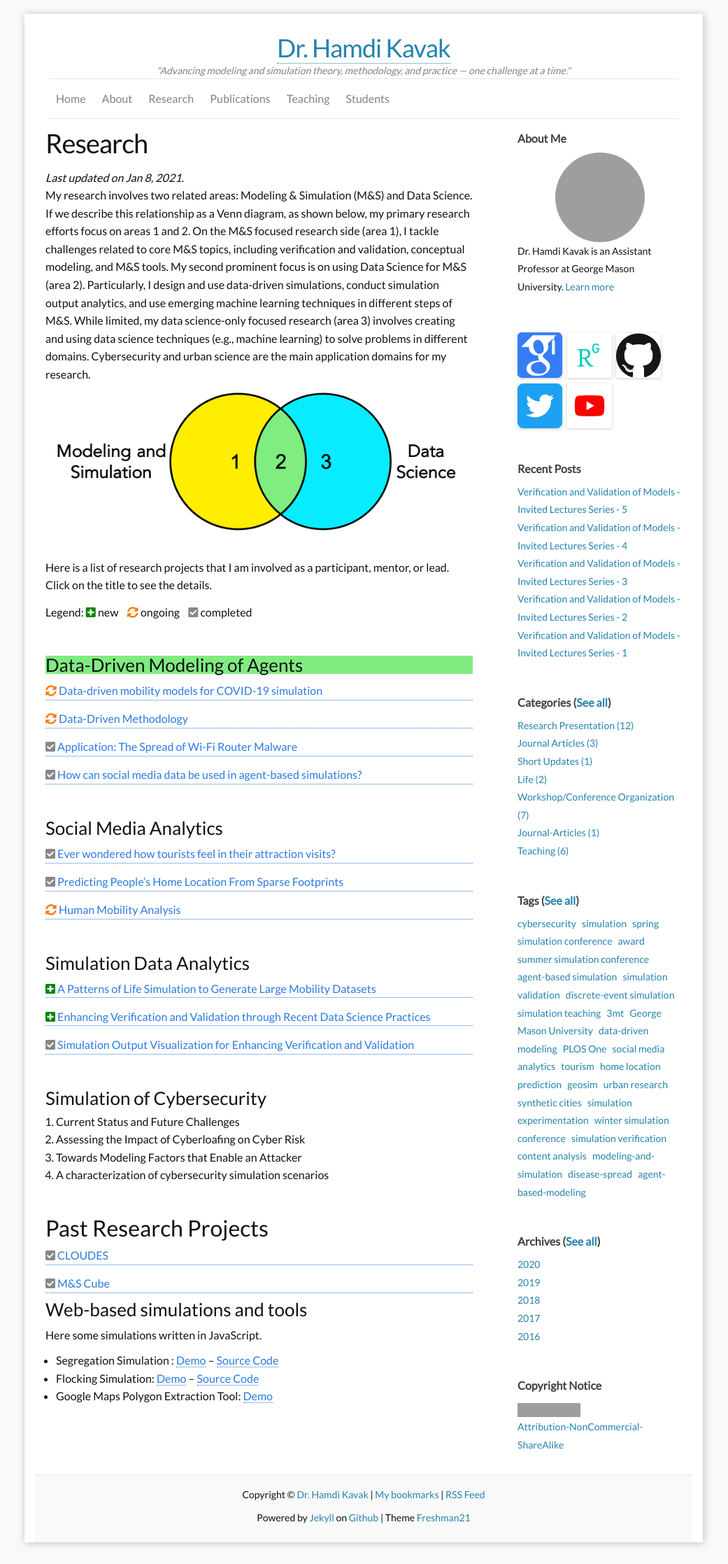
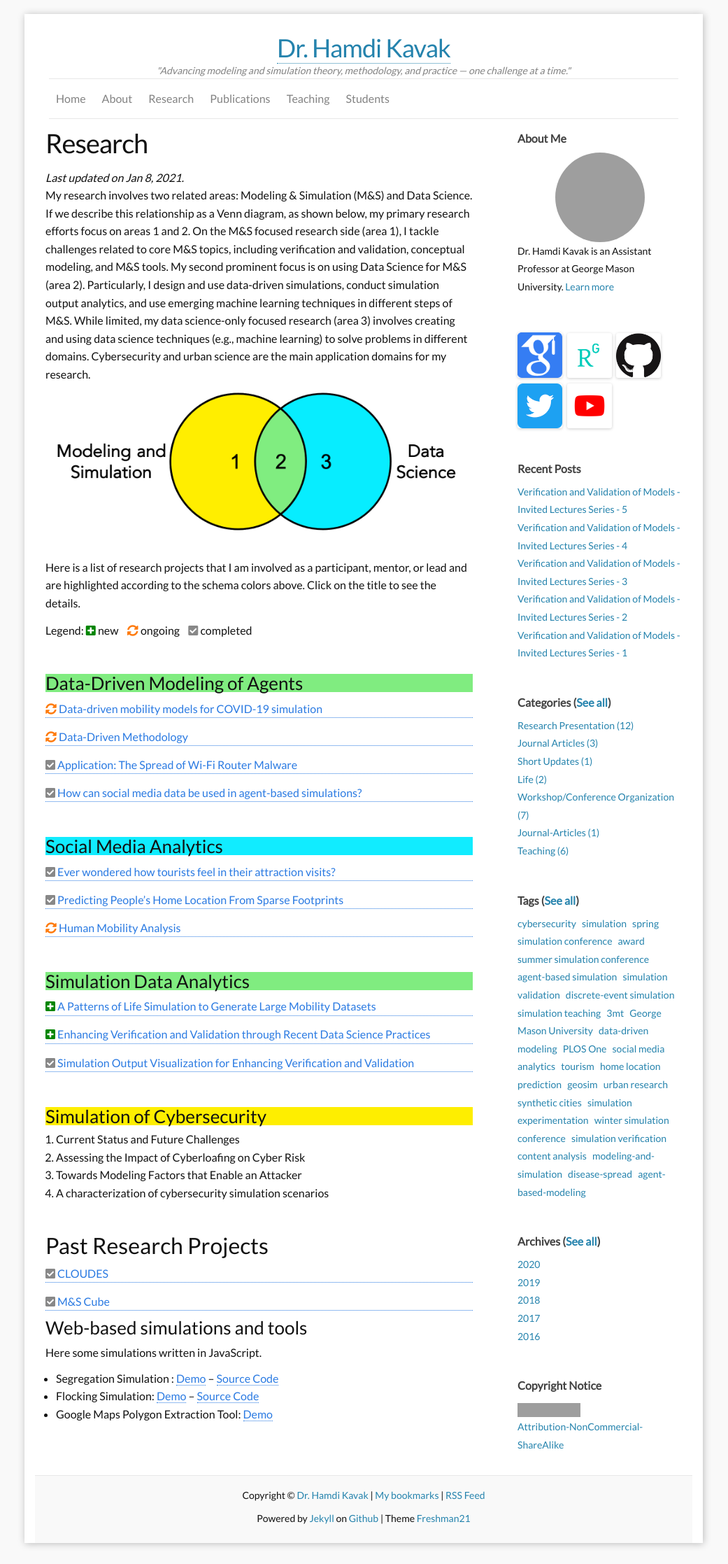
Before and after one commit to hamdikavak/hamdikavak.github.io, a Jekyll site: the page built from c0_research.md, in a window 1280 px wide. Shown: the whole page at 70% size, without its empty margins (120-1161 px from the left). Built offline with Jekyll 4.4.1, drawn with Linux system fonts in a browser that asks for light colours; nearby versions of some CDN libraries; grey boxes are pictures that could not be loaded.

Commit message:
test research highlight

```diff
--- a/c0_research.md
+++ b/c0_research.md
@@ -22,7 +22,7 @@ My research involves two related areas: Modeling & Simulation (M&S) and Data Sci
 ![M&S and Data Science]({{ site.baseurl }}/images/pages/research_area_small.png)
 
 <br/>
-Here is a list of research projects that I am involved as a participant, mentor, or lead. Click on the title to see the details.
+Here is a list of research projects that I am involved as a participant, mentor, or lead and are highlighted according to the schema colors above. Click on the title to see the details.
 
 Legend: <i style="color:#008500" class="fas fa-plus-square"></i> new &nbsp;&nbsp;
  <i style="color:#FE7B0E" class="fas fa-sync-alt"></i> ongoing &nbsp;&nbsp;
@@ -38,20 +38,20 @@ Legend: <i style="color:#008500" class="fas fa-plus-square"></i> new &nbsp;&nbsp
 
 
 <br/>
-### Social Media Analytics
+<h3 class="hl_DSOnly">Social Media Analytics</h3>
 
 {% include_relative rsc/summary/sm/attraction.html %}
 {% include_relative rsc/summary/sm/home-prediction.html %}
 {% include_relative rsc/summary/sm/mobility.html %}
 
 <br/>
-### Simulation Data Analytics
+<h3 class="hl_DSForMS">Simulation Data Analytics</h3>
 {% include_relative rsc/summary/simda/pol.html %}
 {% include_relative rsc/summary/simda/vv.html %}
 {% include_relative rsc/summary/simda/heatmap.html %}
 
 <br/>
-### Simulation of Cybersecurity
+<h3 class="hl_MSOnly">Simulation of Cybersecurity</h3>
 
 <ol>
 	<li>Current Status and Future Challenges</li>
```
Also changed, not shown: other parts of c0_research.md (+1 -1 lines).
